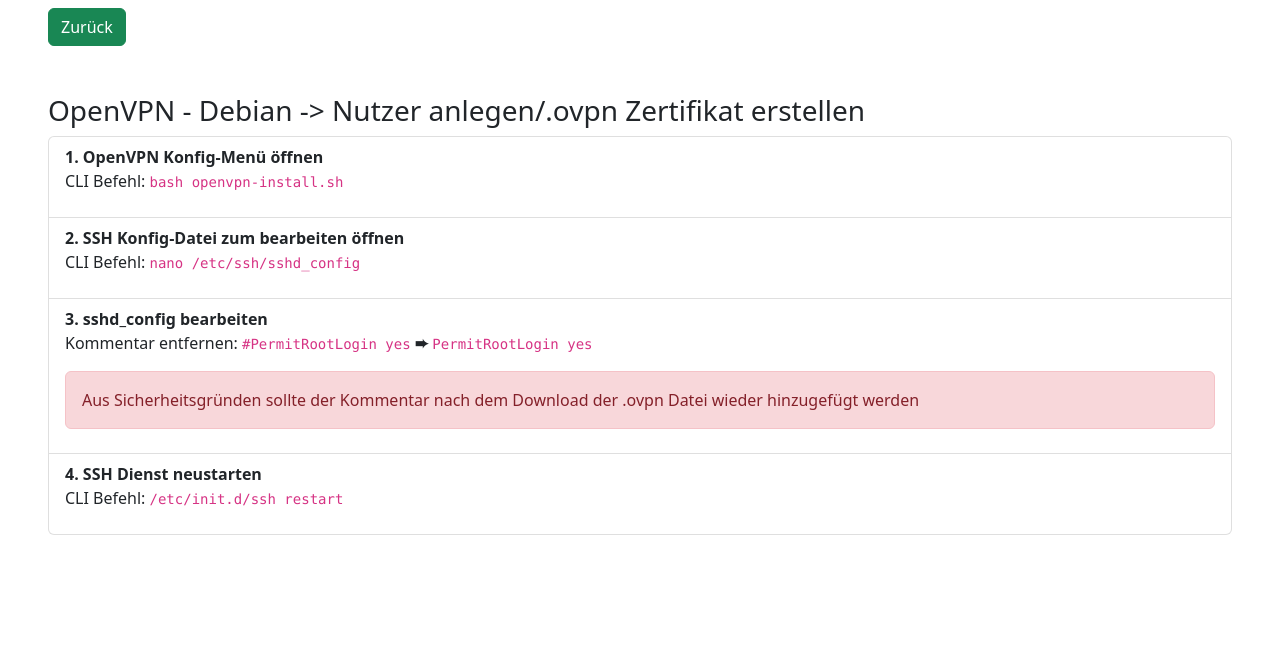
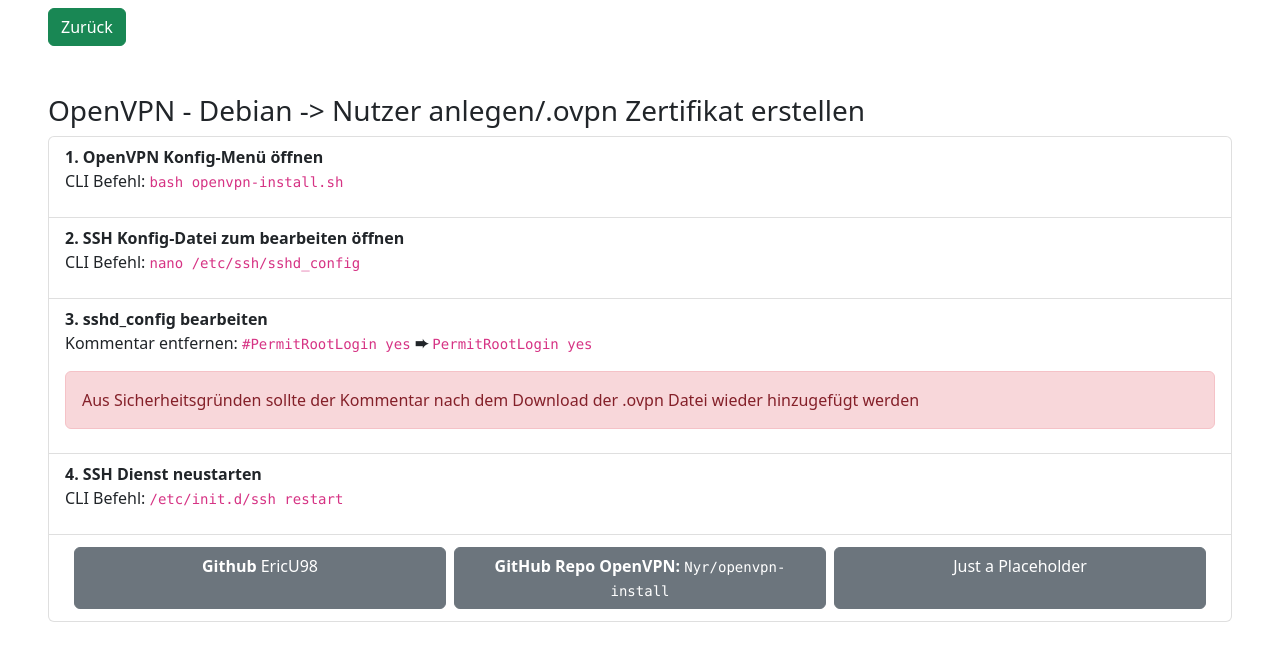
Before and after one commit to EricU98/ericu98.github.io, a website: page OpenVPN-New-User/index.html in a window 1280 px wide. Drawn offline with nearby package versions, Linux system fonts and the light colour scheme.

Commit message:
added simple footer

```diff
--- a/OpenVPN-New-User/index.html
+++ b/OpenVPN-New-User/index.html
@@ -51,6 +51,23 @@
                <br />
                <p>CLI Befehl: <code>/etc/init.d/ssh restart</code></p>
             </li>
+            <li class="list-group-item">
+               <div class="container text-center">
+                  <div class="row">
+                     <a class="col btn btn-secondary m-1"
+                        ><b>Github</b> EricU98</a
+                     >
+                     <a
+                        href="https://github.com/Nyr/openvpn-install"
+                        class="col btn btn-secondary m-1"
+                     >
+                        <b>GitHub Repo OpenVPN:</b>
+                        <code>Nyr/openvpn-install</code>
+                     </a>
+                     <a class="col btn btn-secondary m-1">Just a Placeholder</a>
+                  </div>
+               </div>
+            </li>
          </ul>
       </div>
 
```
